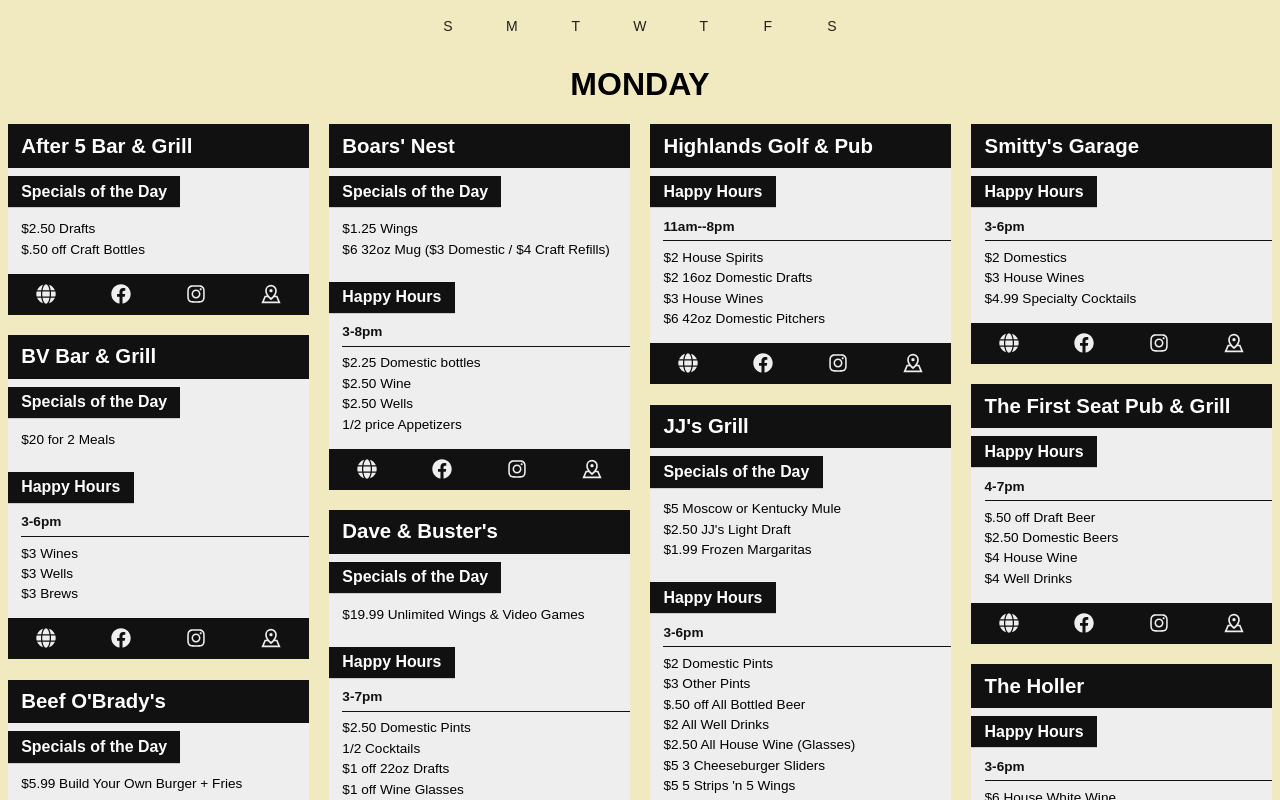
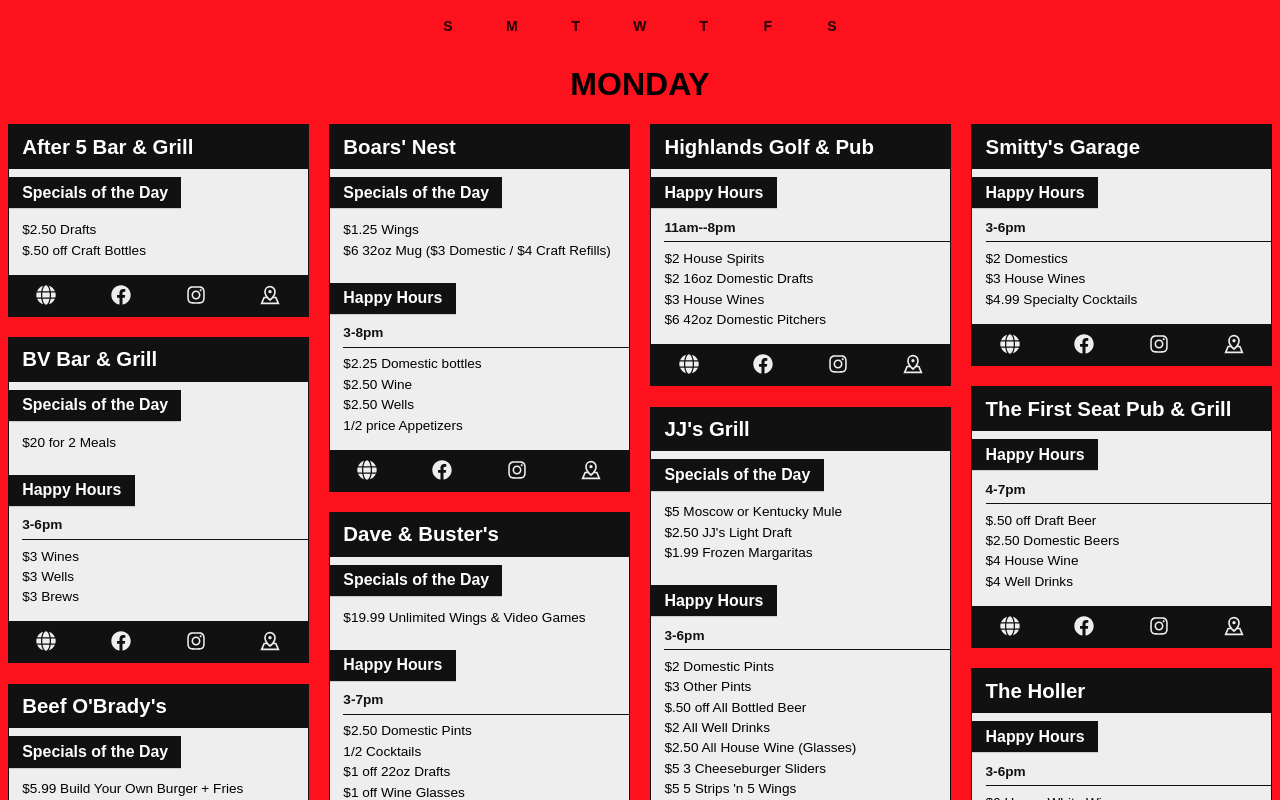
Before and after one commit to ryan258/react-happy-hour, a React (Create React App) app: page / in a window 1280 px wide. Shown: the top 800 px of the page. Built offline with nearby package versions, Linux system fonts and the light colour scheme.

Commit message:
Update styles.

```diff
--- a/src/App.css
+++ b/src/App.css
@@ -8,11 +8,16 @@
 }
 
 body {
-  background-color: #f1e9c0;
+  /* background-color: #f1e9c0; */
+  background-color: #fc0d19fa;
 }
 
 nav {
   text-align: center;
+}
+
+.MuiButton-label {
+  font-weight: bold;
 }
 
 h1 {
@@ -77,6 +82,7 @@
 
 .item-masonry {
   background-color: #eee;
+  border: 1px solid #111;
   display: inline-block;
   margin: 0 0 1em;
   width: 100%;
```
